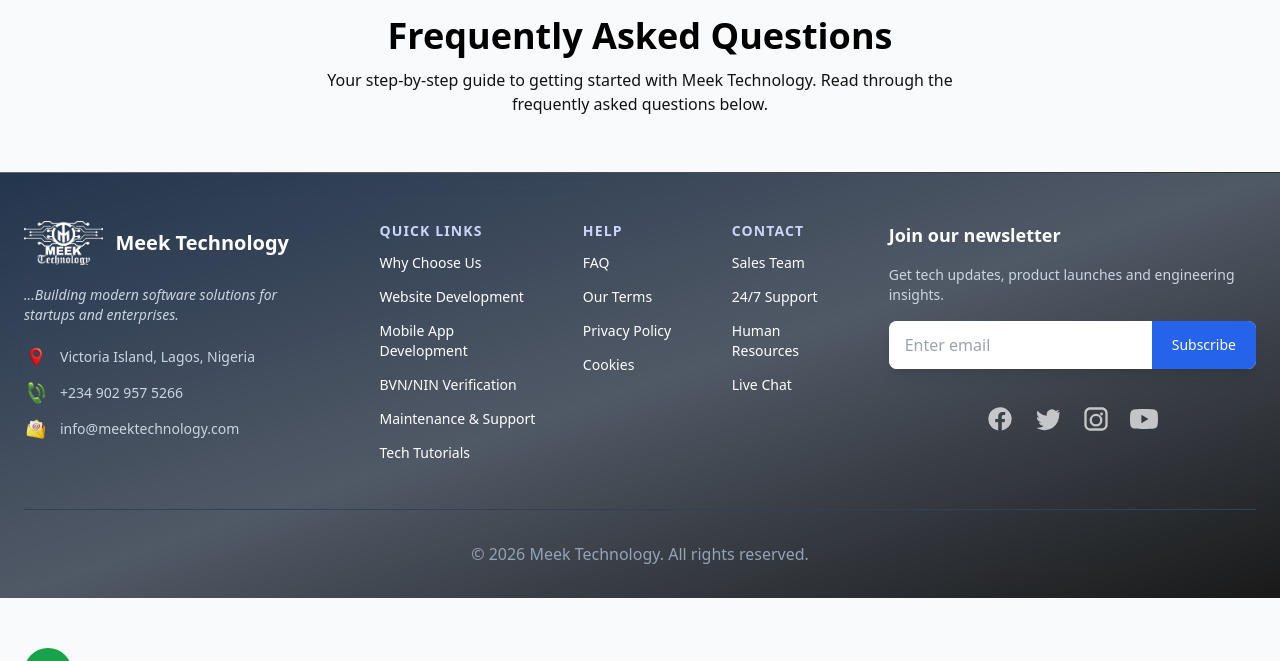
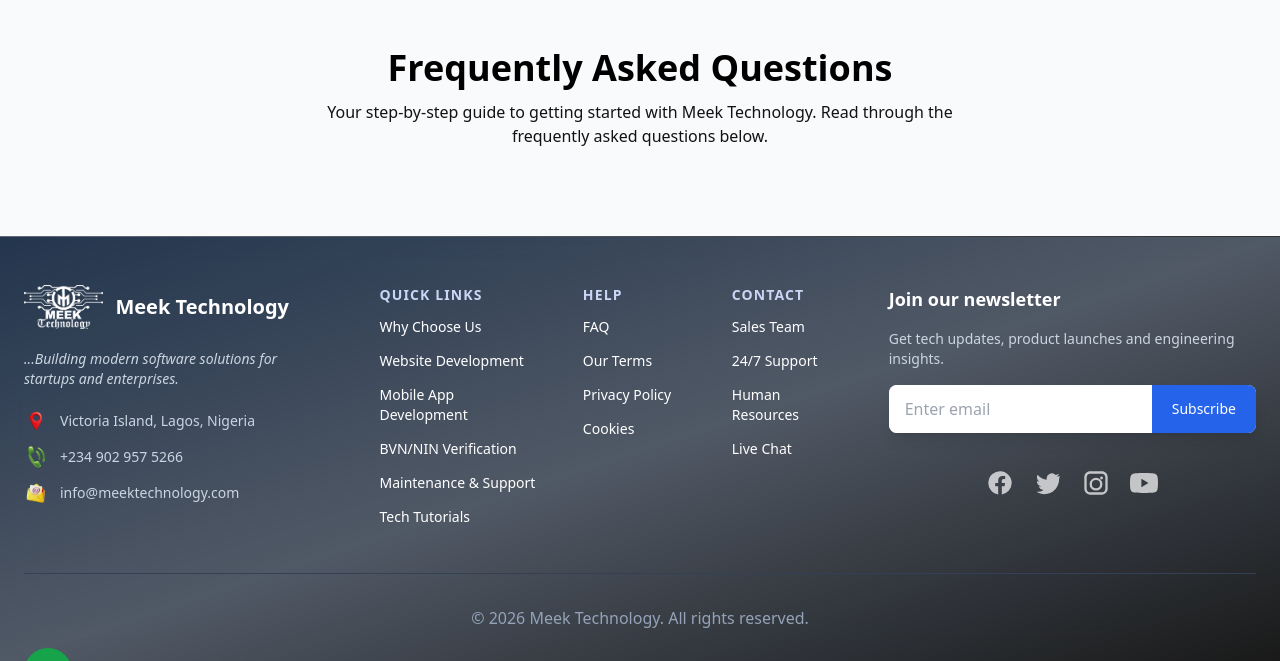
Before and after one commit to Mightysho/meektech-site, a Django app: template apps/help/templates/help/faq.html in a window 1280 px wide. Shown: the part 80-741 px from the top of the page. Run offline with Django 5.2, Linux system fonts and the light colour scheme; the template is opened without the code that fills it, so the values that code supplies are empty; parts of the project's set-up code (start-up, migrations or seed data) failed here and were passed over; some libraries are stand-ins or nearby versions.

Commit message:
added commits

```diff
--- a/apps/help/templates/help/faq.html
+++ b/apps/help/templates/help/faq.html
@@ -31,7 +31,7 @@
 <div class="faq-wrapper">
 
   <!-- HEADER -->
-  <div class="bg-gradient-to-t from-primary-500/10 to-transparent py-12 px-4 py-4">
+  <div class="bg-gradient-to-t from-primary-500/10 to-transparent py-12 px-5">
     <div class="text-center max-w-2xl mx-auto">
 
       <h1 class="text-3xl md:text-4xl font-semibold text-black mb-3 leading-tight">
@@ -56,7 +56,7 @@
 
             <button class="faq-toggle w-full flex justify-between items-center px-5 py-4 text-left bg-[#b2cbf5]">
 
-                <span class="font-medium text-black text-medium md:text-base">
+                <span class="font-semibold text-black text-lg md:text-xl">
                 {{ faq.Question }}
                 </span>
 
@@ -67,14 +67,11 @@
 
             </button>
 
-            <div class="py-4 text-[#121212] text-sm md:text-base leading-relaxed whitespace-pre-line break-words">
-            {{ faq.Answer }}
-            </div>
-            <!-- <div class="faq-content px-5 bg-[#0000001A]">
-                <p class="py-4 text-[#121212] text-medium md:text-base">
+            <div class="faq-content px-5 bg-[#0000001A]">
+                <p class="py-4 text-[#121212] font-semibold text-medium md:text-base leading-relaxed whitespace-pre-line break-words">
                 {{ faq.Answer }}
                 </p>
-            </div> -->
+            </div>
 
         </div>
     {% endfor %}
```
